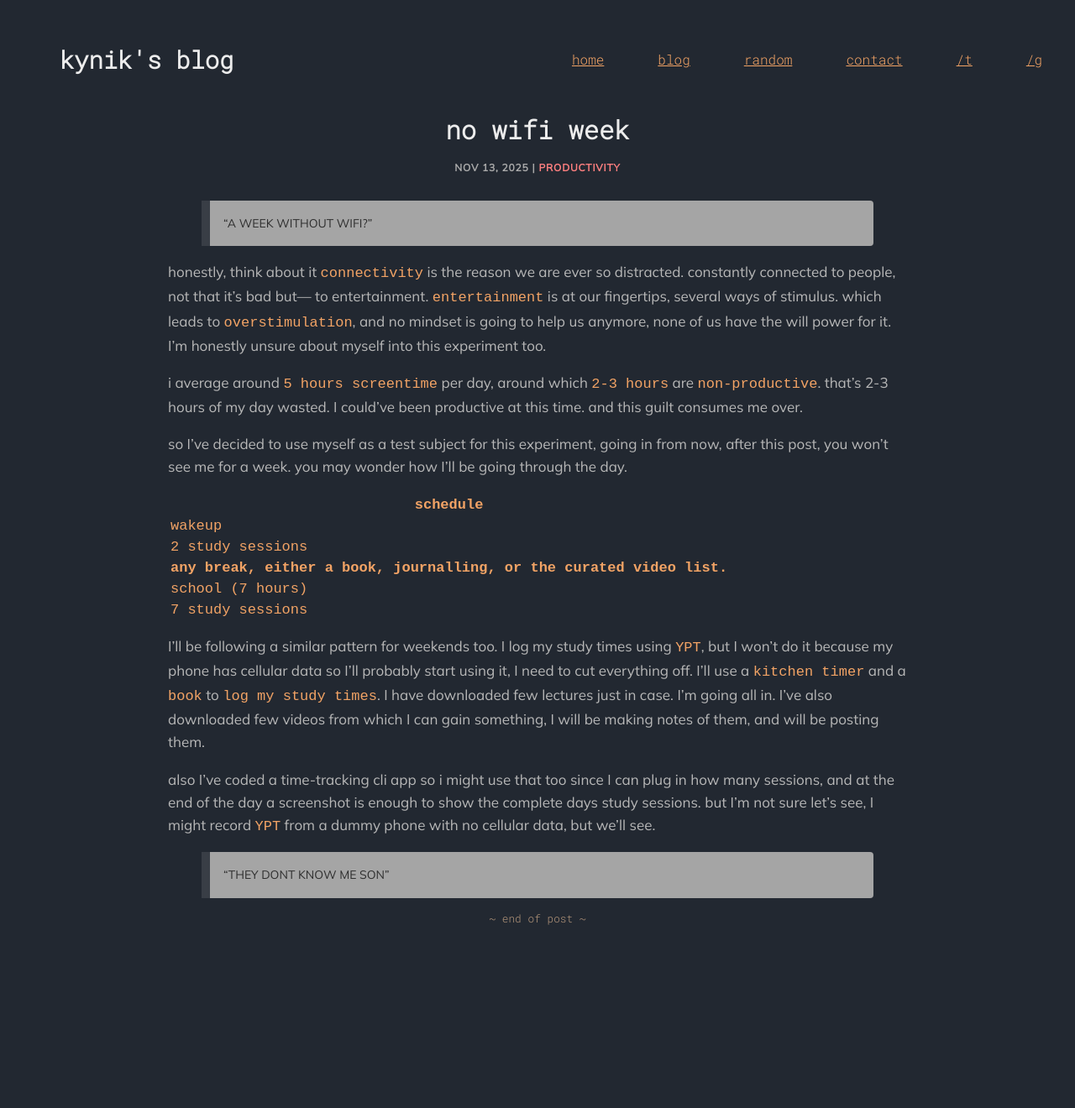
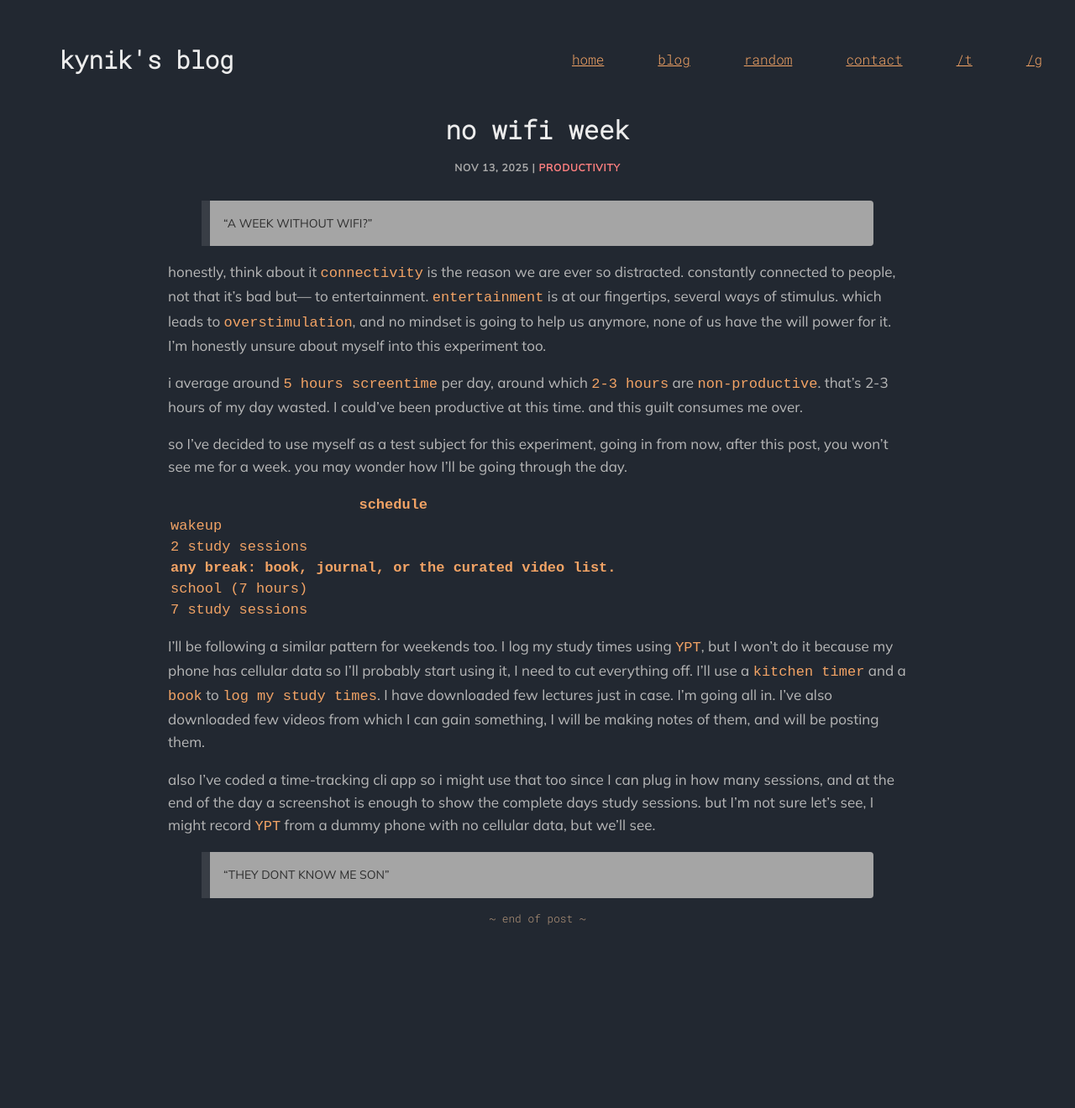
Before and after one commit to 7ynikos/7ynikos.github.io, a Jekyll site: the page built from blog/_posts/2025-11-13-no-wifi-for-a-week.md, in a window 1280 px wide. Shown: the whole page at 84% size. Built offline with Jekyll 4.4.1, drawn with Linux system fonts in a browser that asks for light colours.

Commit message:
Refine break description in study schedule

```diff
--- a/blog/_posts/2025-11-13-no-wifi-for-a-week.md
+++ b/blog/_posts/2025-11-13-no-wifi-for-a-week.md
@@ -18,7 +18,7 @@ so I've decided to use myself as a test subject for this experiment, going in fr
 |--------------------------------------|
 | `wakeup`                             |
 | `2 study sessions  `                 |
-| **`any break, either a book, journalling, or the curated video list.`** |
+| **`any break:  book, journal, or the curated video list.`** |
 | `school (7 hours)`                 |
 | `7 study sessions`             |
 
```
